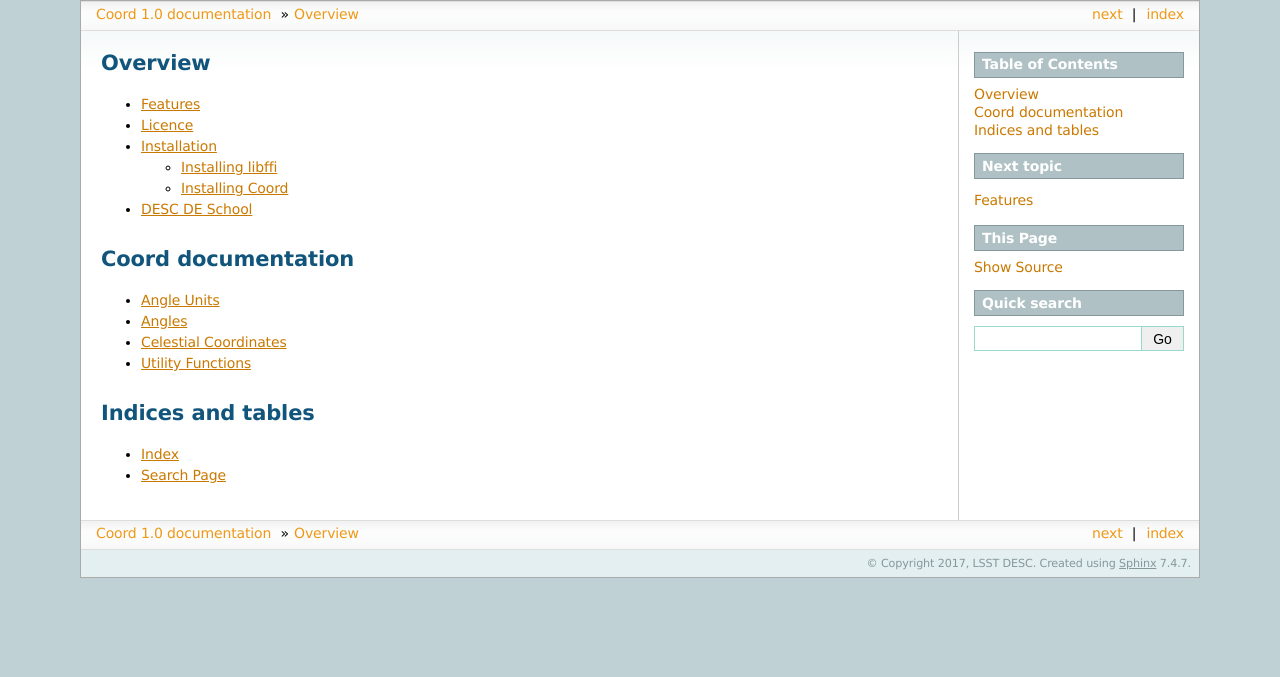
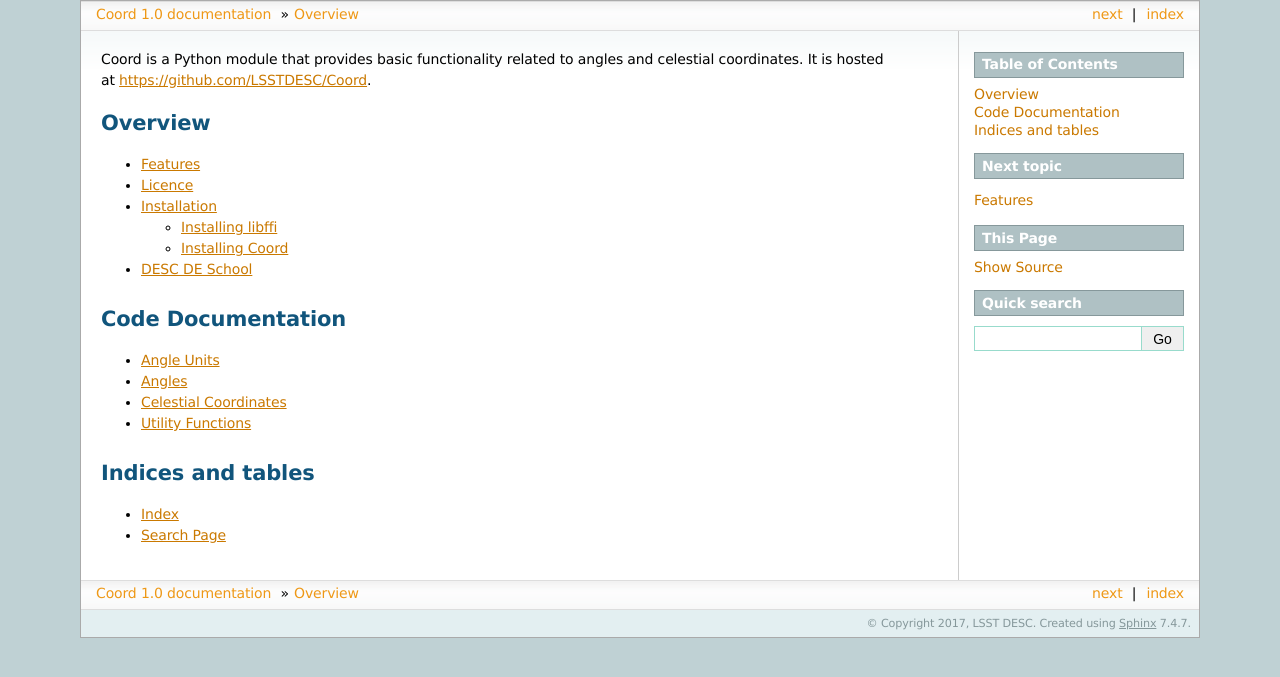
Before and after one commit to LSSTDESC/Coord, a Sphinx documentation site: the page built from docs/index.rst, in a window 1280 px wide. Shown: the top 677 px of the page. Built offline with Sphinx 7.4.7, drawn with Linux system fonts in a browser that asks for light colours.

Commit message:
Include link to GitHub page at start of doc

```diff
--- a/docs/index.rst
+++ b/docs/index.rst
@@ -1,4 +1,8 @@
 .. Coord documentation master file
+
+
+Coord is a Python module that provides basic functionality related to angles and
+celestial coordinates.  It is hosted at https://github.com/LSSTDESC/Coord.
 
 Overview
 ========
@@ -7,8 +11,8 @@ Overview
 
     overview
 
-Coord documentation
-===================
+Code Documentation
+==================
 
 .. toctree::
 
```
Also changed, not shown: 3 other files.
